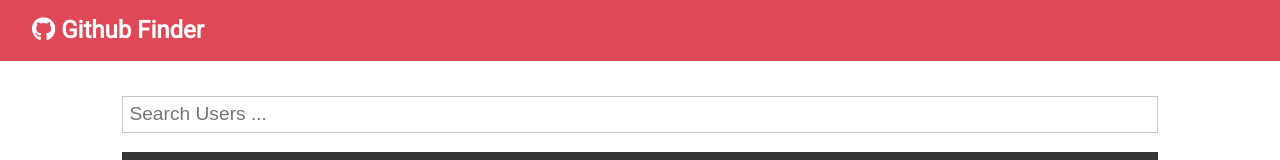
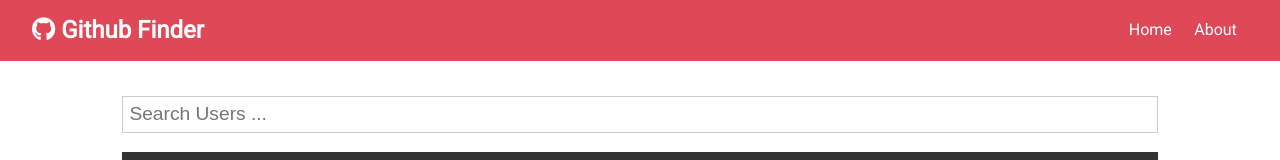
Before and after one commit to hajczek/gbFinder, a React (Create React App) app: page / in a window 1280 px wide. Shown: the top 160 px of the page. Built offline with nearby package versions, Linux system fonts and the light colour scheme; the HTML template or start-up script is replaced by a standard one.

Commit message:
Imported Link element from react-router-dom and added ul list with Links for Home and About pages

```diff
--- a/src/components/layout/Navbar.js
+++ b/src/components/layout/Navbar.js
@@ -1,19 +1,28 @@
-import React from 'react';
-import PropTypes from 'prop-types';
+import React from "react";
+import PropTypes from "prop-types";
+import { Link } from "react-router-dom";
 
 const Navbar = ({ icon, title }) => {
   return (
-    <nav className='navbar bg-primary'>
+    <nav className="navbar bg-primary">
       <h1>
         <i className={icon} /> {title}
       </h1>
+      <ul>
+        <li>
+          <Link to="/">Home</Link>
+        </li>
+        <li>
+          <Link to="/about">About</Link>
+        </li>
+      </ul>
     </nav>
   );
 };
 
 Navbar.defaultProps = {
-  title: 'Github Finder',
-  icon: 'fab fa-github',
+  title: "Github Finder",
+  icon: "fab fa-github",
 };
 
 Navbar.propTypes = {
```
